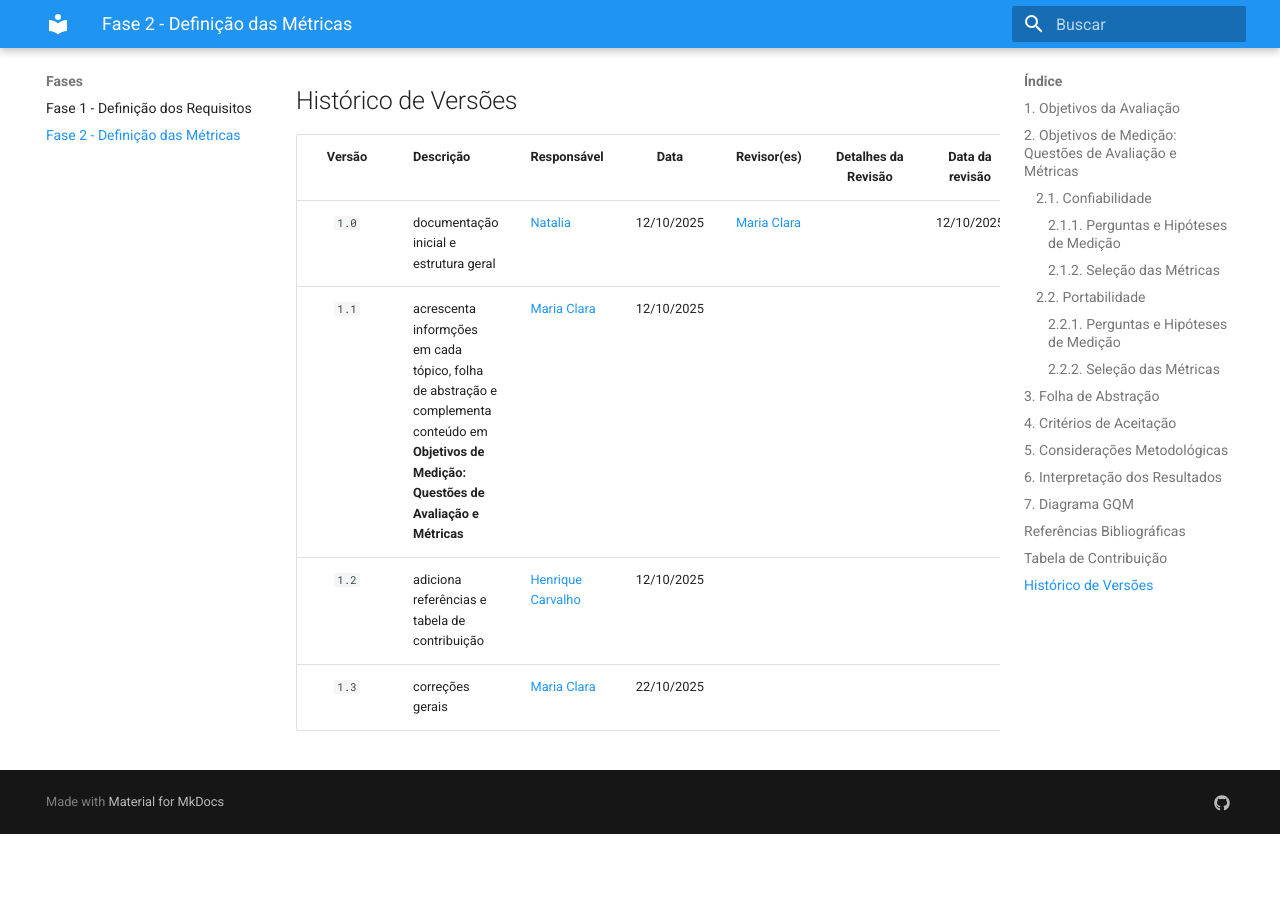
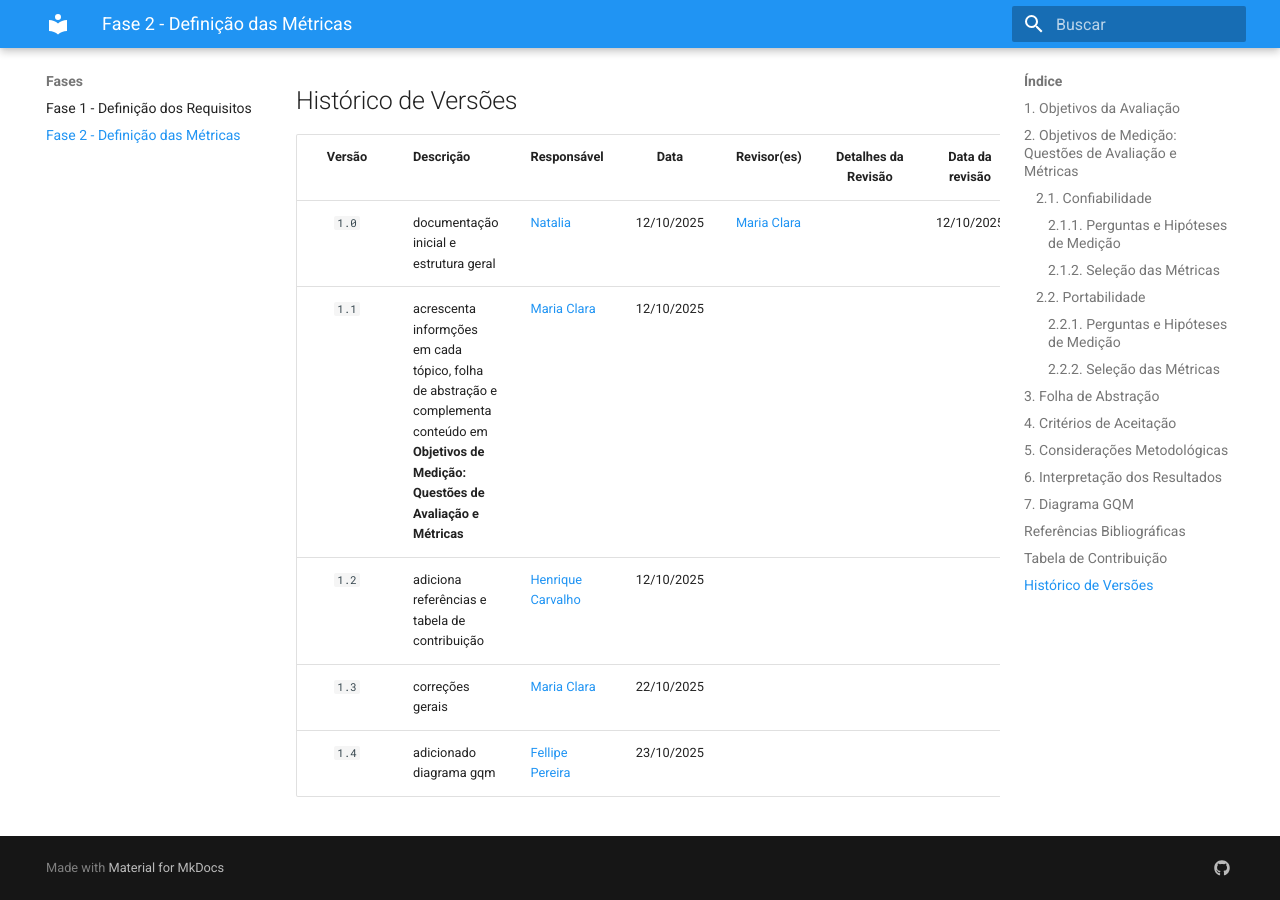
Before and after one commit to FCTE-Qualidade-de-Software-1/2025-2_T02_FRANCES-ALLEN, an MkDocs documentation site: the page built from docs/fase2.md, in a window 1280 px wide and 900 px high, scrolled down 6638 px. Built offline with MkDocs 1.6.1 and Material for MkDocs 9.7.7, drawn with Linux system fonts in a browser that asks for light colours; before the commit the page ends 7472 px from its top, so only the background shows below that.

Commit message:
docs: atualizado historico de versoes

```diff
--- a/docs/fase2.md
+++ b/docs/fase2.md
@@ -170,3 +170,4 @@ Cada questão abaixo está associada a um ou mais **subatributos** da ISO/IEC 25
 | `1.1` | acrescenta informções em cada tópico, folha de abstração e complementa conteúdo em **Objetivos de Medição: Questões de Avaliação e Métricas** | [Maria Clara](https://github.com/alvezclari) | 12/10/2025 |  | | |
 | `1.2` | adiciona referências e tabela de contribuição | [Henrique Carvalho](https://github.com/henriquecarv3) | 12/10/2025 |  | | |
 | `1.3` | correções gerais | [Maria Clara](https://github.com/alvezclari) | 22/10/2025|    |  |  |
+| `1.4` | adicionado diagrama gqm | [Fellipe Pereira](https://github.com/fellipepcs) | 23/10/2025|    |  |  |
```
